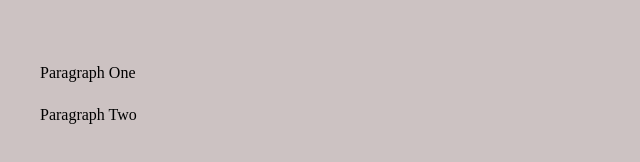
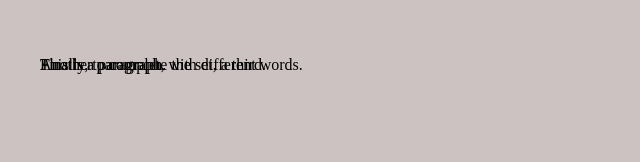
Before and after one commit to Mobinafshari/Josh-Css-Course-Exercises, a plain HTML site: page index.html in a window 1280 px wide. Shown: the whole page, without its empty margins (0-640 px from the left). Drawn offline with Linux system fonts and the light colour scheme.

Commit message:
fix: readme file updated

```diff
--- a/index.html
+++ b/index.html
@@ -15,9 +15,8 @@
         and their seal-like abilities holding breath underwater.
       </p>
     </div> -->
-    <div>
-      <p>Paragraph One</p>
-    </div>
-    <p>Paragraph Two</p>
+   <p>This is a paragraph.</p>
+<p>Another paragraph, with different words.</p>
+<p>Finally, to complete the set, a third.</p>
   </body>
 </html>
--- a/styles.css
+++ b/styles.css
@@ -18,7 +18,7 @@ h1 {
   text-align: center;
   border-radius: 4px;
 }
- p {
-    margin-top: 24px;
-    margin-bottom: 24px;
-  }
+
+p {
+  position: absolute;
+}
```
Also changed, not shown: 1 other file.
